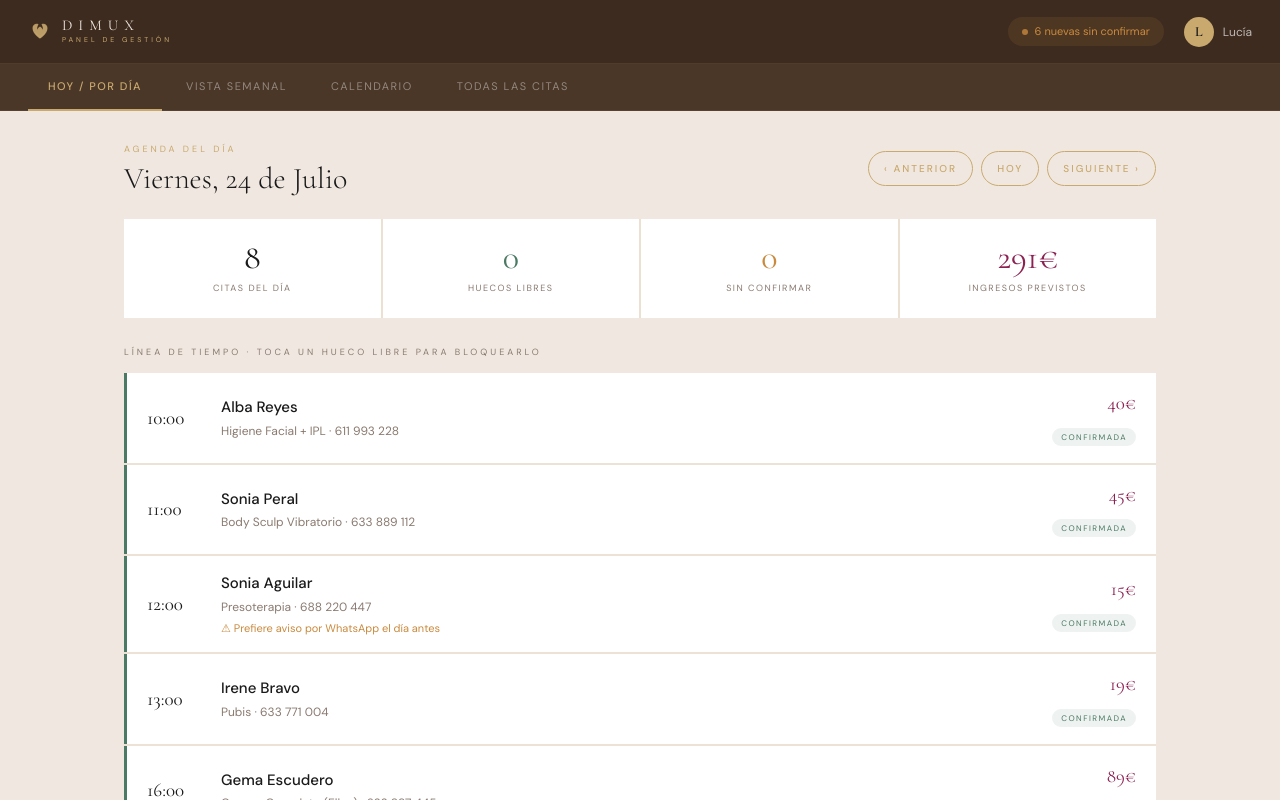
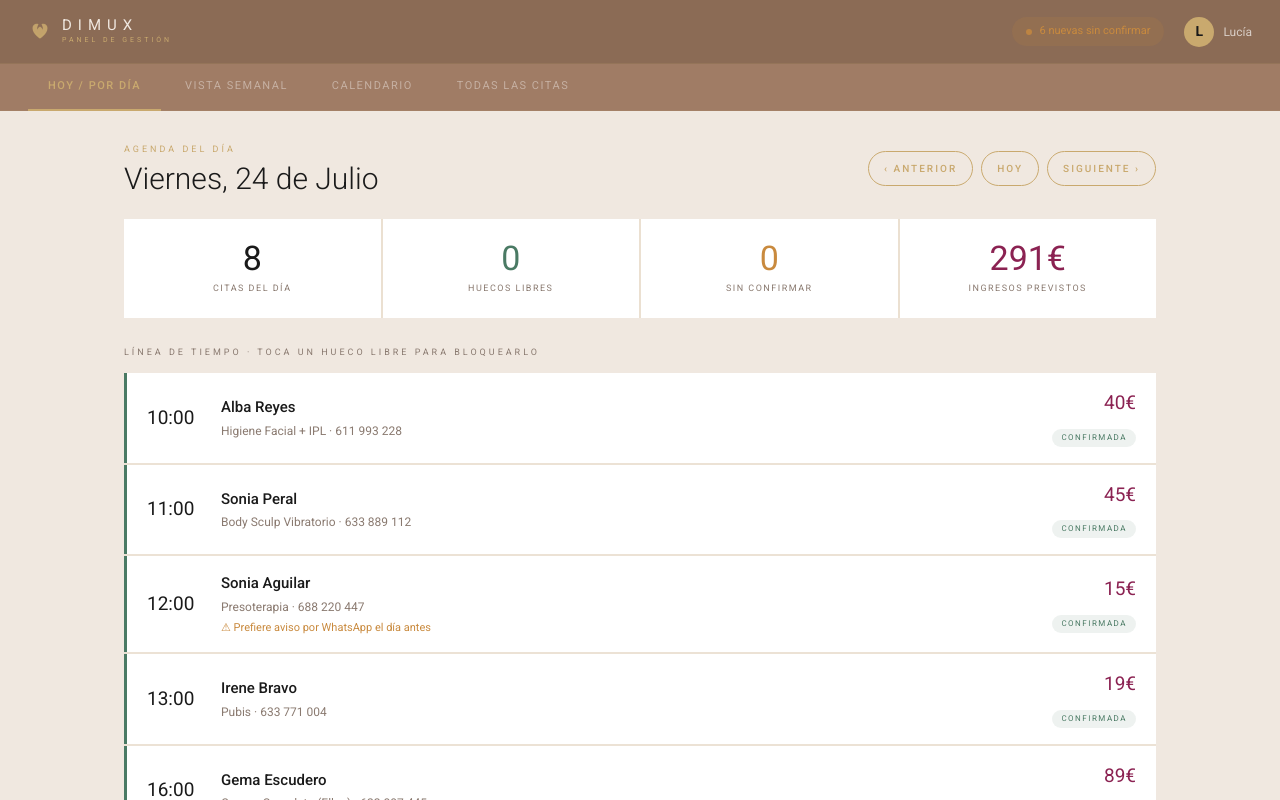
Before and after one commit to carlosalfredogarcia/estetica-web, a Next.js app: page /admin in a window 1280 px wide. Shown: the top 800 px of the page. Built offline with nearby package versions, Linux system fonts and the light colour scheme.

Commit message:
admin: colores header/tabs más suaves, fuente Roboto
Header → #8B6B55, tabs → #A07C65 (tonos cálidos suaves).
Fuente: Roboto (sans-serif legible) en todo el panel.

Co-Authored-By: Claude Sonnet 4.6 <noreply@anthropic.com>
Claude-Session: https://claude.ai/code/session_01PeCom8tvAN3DqL6e8akmx4

```diff
--- a/src/app/admin/page.tsx
+++ b/src/app/admin/page.tsx
@@ -106,7 +106,7 @@ const INIT_BLOCKED=[
 ];
 
 const CSS=`
-  @import url('https://fonts.googleapis.com/css2?family=Cormorant+Garamond:ital,wght@0,300;0,400;0,600;1,300;1,400&family=DM+Sans:wght@300;400;500;700&display=swap');
+  @import url('https://fonts.googleapis.com/css2?family=Roboto:wght@300;400;500;700&display=swap');
   *{box-sizing:border-box;margin:0;padding:0;}
   @keyframes fadeUp{from{opacity:0;transform:translateY(14px)}to{opacity:1;transform:translateY(0)}}
   @keyframes pulse{0%,100%{opacity:1}50%{opacity:.35}}
@@ -144,8 +144,8 @@ export default function AdminPage(){
   const [calM,setCalM]=useState(new Date(2026,6,1));
   const [toast,setToast]=useState("");
 
-  const serif={fontFamily:"'Cormorant Garamond',Georgia,serif"};
-  const sans={fontFamily:"'DM Sans',Helvetica,sans-serif"};
+  const serif={fontFamily:"'Roboto',Helvetica,sans-serif"};
+  const sans={fontFamily:"'Roboto',Helvetica,sans-serif"};
 
   const showToast=(m:string)=>{setToast(m);setTimeout(()=>setToast(""),2600);};
 
@@ -234,7 +234,7 @@ export default function AdminPage(){
       )}
 
       {/* HEADER */}
-      <header style={{background:"#3D2B1F",borderBottom:`1px solid ${G}22`,
+      <header style={{background:"#8B6B55",borderBottom:`1px solid ${G}22`,
         padding:"0 28px",height:64,display:"flex",alignItems:"center",
         justifyContent:"space-between",position:"sticky",top:0,zIndex:200}}>
         <div style={{display:"flex",alignItems:"center",gap:10}}>
@@ -264,7 +264,7 @@ export default function AdminPage(){
       </header>
 
       {/* TABS */}
-      <div style={{background:"#4A3728",borderBottom:`1px solid ${G}18`,
+      <div style={{background:"#A07C65",borderBottom:`1px solid ${G}18`,
         padding:"0 28px",display:"flex",gap:4,position:"sticky",top:64,zIndex:190}}>
         {[["dia","Hoy / Por día"],["semana","Vista semanal"],["mes","Calendario"],["todas","Todas las citas"]].map(([id,l])=>(
           <button key={id} className="navbtn" onClick={()=>setView(id)}
```
